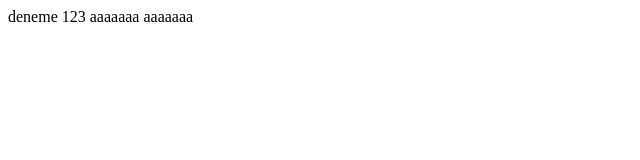
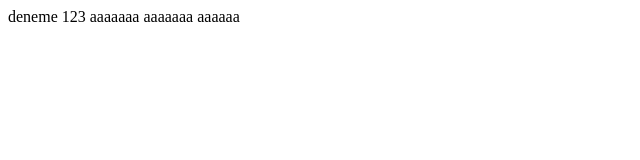
Before and after one commit to elif-cakiroglu/YMGDersOrnek, a plain HTML site: page index.html in a window 1280 px wide. Shown: the full height of the page, 0-640 px from the left. Drawn offline with Linux system fonts and the light colour scheme.

Commit message:
webhook 3

```diff
--- a/index.html
+++ b/index.html
@@ -3,7 +3,7 @@
     </head>
 
     <body>
-        deneme 123 aaaaaaa   aaaaaaa
+        deneme 123 aaaaaaa   aaaaaaa  aaaaaa
     </body>
 
 </html>
```
